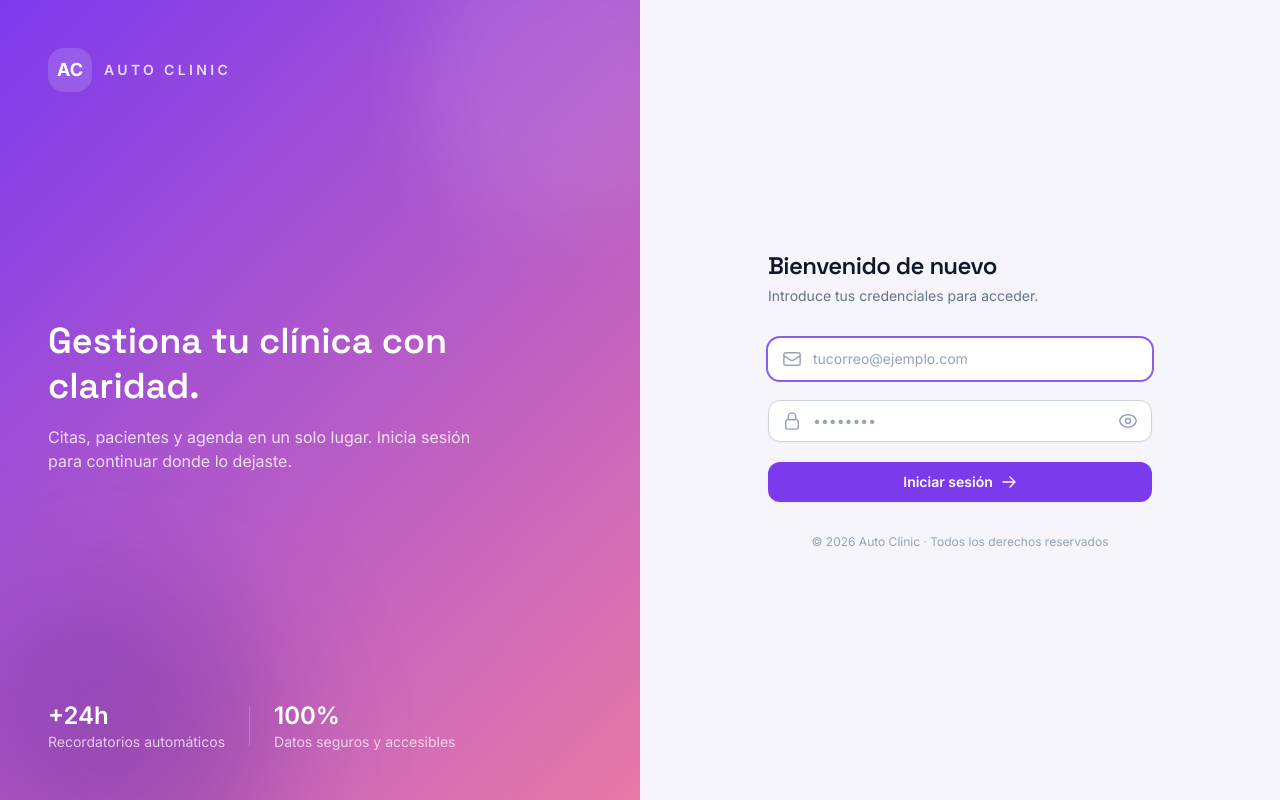
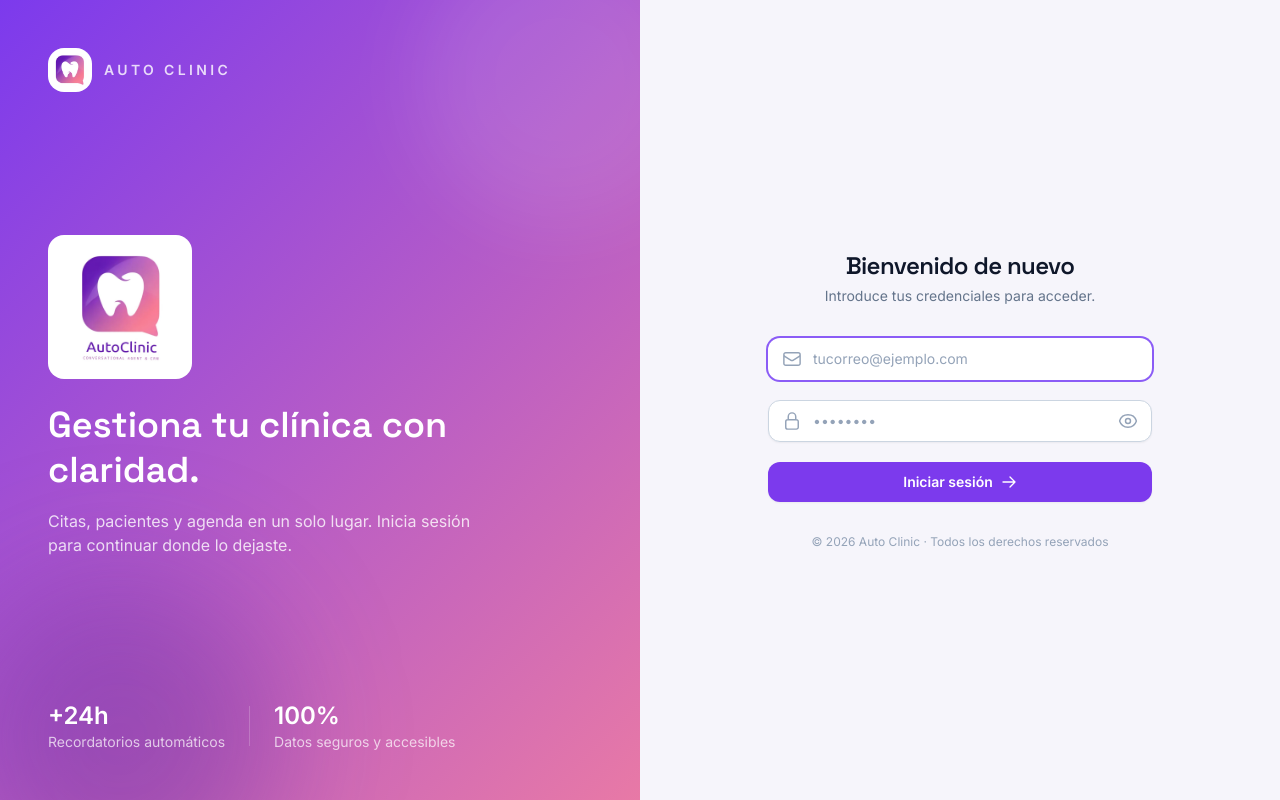
Before and after one commit to jesuslj0/auto-clinic, a Django app: template templates/registration/login.html in a window 1280 px wide. Run offline with Django 5.2, Linux system fonts and the light colour scheme; the template is opened without the code that fills it, so the values that code supplies are empty; some libraries are stand-ins or nearby versions.

Commit message:
Nuevo logo y favicons

```diff
--- a/config/settings/base.py
+++ b/config/settings/base.py
@@ -93,6 +93,7 @@ USE_TZ = True
 
 STATIC_URL = '/static/'
 STATIC_ROOT = BASE_DIR / 'staticfiles'
+STATICFILES_DIRS = [BASE_DIR / 'static']
 MEDIA_URL = '/media/'
 MEDIA_ROOT = BASE_DIR / 'media'
 
--- a/templates/404.html
+++ b/templates/404.html
@@ -4,6 +4,9 @@
 <head>
     <meta charset="utf-8">
     <meta name="viewport" content="width=device-width, initial-scale=1">
+    <link rel="icon" type="image/x-icon" href="{% static 'img/favicon/favicon.ico' %}">
+    <link rel="icon" type="image/png" sizes="32x32" href="{% static 'img/favicon/favicon-32x32.png' %}">
+    <link rel="icon" type="image/png" sizes="16x16" href="{% static 'img/favicon/favicon-16x16.png' %}">
     <title>Página no encontrada · Auto Clinic</title>
     <script src="https://cdn.tailwindcss.com"></script>
     <script>
--- a/templates/500.html
+++ b/templates/500.html
@@ -4,6 +4,9 @@
 <head>
     <meta charset="utf-8">
     <meta name="viewport" content="width=device-width, initial-scale=1">
+    <link rel="icon" type="image/x-icon" href="{% static 'img/favicon/favicon.ico' %}">
+    <link rel="icon" type="image/png" sizes="32x32" href="{% static 'img/favicon/favicon-32x32.png' %}">
+    <link rel="icon" type="image/png" sizes="16x16" href="{% static 'img/favicon/favicon-16x16.png' %}">
     <title>Error del servidor · Auto Clinic</title>
     <script src="https://cdn.tailwindcss.com"></script>
     <script>
--- a/templates/base.html
+++ b/templates/base.html
@@ -4,6 +4,9 @@
 <head>
     <meta charset="utf-8">
     <meta name="viewport" content="width=device-width, initial-scale=1">
+    <link rel="icon" type="image/x-icon" href="{% static 'img/favicon/favicon.ico' %}">
+    <link rel="icon" type="image/png" sizes="32x32" href="{% static 'img/favicon/favicon-32x32.png' %}">
+    <link rel="icon" type="image/png" sizes="16x16" href="{% static 'img/favicon/favicon-16x16.png' %}">
     <title>{% block title %}{{ clinic.name|default:"Auto Clinic" }}{% endblock %}</title>
     <link rel="preconnect" href="https://fonts.googleapis.com">
     <link rel="preconnect" href="https://fonts.gstatic.com" crossorigin>
--- a/templates/registration/login.html
+++ b/templates/registration/login.html
@@ -4,6 +4,9 @@
 <head>
     <meta charset="utf-8">
     <meta name="viewport" content="width=device-width, initial-scale=1">
+    <link rel="icon" type="image/x-icon" href="{% static 'img/favicon/favicon.ico' %}">
+    <link rel="icon" type="image/png" sizes="32x32" href="{% static 'img/favicon/favicon-32x32.png' %}">
+    <link rel="icon" type="image/png" sizes="16x16" href="{% static 'img/favicon/favicon-16x16.png' %}">
     <title>Iniciar sesión — Auto Clinic</title>
     <link rel="preconnect" href="https://fonts.googleapis.com">
     <link rel="preconnect" href="https://fonts.gstatic.com" crossorigin>
@@ -63,11 +66,12 @@
             <div aria-hidden="true" class="pointer-events-none absolute -bottom-24 -left-10 h-80 w-80 rounded-full bg-brand-900/30 blur-3xl"></div>
 
             <div class="relative flex items-center gap-3">
-                <span class="flex h-11 w-11 items-center justify-center rounded-2xl bg-white/15 text-lg font-bold backdrop-blur">AC</span>
+                <img src="{% static 'img/logo-autoclinic-sm.png' %}" alt="AutoClinic" class="h-11 w-11 rounded-2xl object-cover">
                 <span class="text-sm font-semibold uppercase tracking-[0.24em] text-white/80">Auto Clinic</span>
             </div>
 
             <div class="relative max-w-md">
+                <img src="{% static 'img/logo-autoclinic.webp' %}" alt="AutoClinic" class="h-36 w-36 rounded-2xl object-cover mb-6">
                 <h2 class="text-4xl font-semibold leading-tight">Gestiona tu clínica con claridad.</h2>
                 <p class="mt-4 text-base text-white/80">Citas, pacientes y agenda en un solo lugar. Inicia sesión para continuar donde lo dejaste.</p>
             </div>
@@ -91,9 +95,7 @@
             <div aria-hidden="true" class="pointer-events-none absolute -top-20 left-1/2 h-64 w-64 -translate-x-1/2 rounded-full bg-brand-gradient opacity-10 blur-3xl lg:hidden"></div>
 
             <div class="relative mx-auto w-full max-w-sm">
-                <!-- Logo en móvil -->
-                <div class="mb-8 flex flex-col items-center text-center lg:items-start lg:text-left">
-                    <span class="mb-4 flex h-12 w-12 items-center justify-center rounded-2xl bg-brand-gradient text-xl font-bold text-white shadow-glow lg:hidden">AC</span>
+                <div class="mb-8 flex flex-col items-center text-center">
                     <h1 class="text-2xl font-semibold tracking-tight text-slate-900">Bienvenido de nuevo</h1>
                     <p class="mt-1 text-sm text-slate-500">Introduce tus credenciales para acceder.</p>
                 </div>
@@ -188,6 +190,7 @@
                 </form>
 
                 <p class="mt-8 text-center text-xs text-slate-400">© {% now "Y" %} Auto Clinic · Todos los derechos reservados</p>
+                </div>
             </div>
         </div>
     </div>
```
Also changed, not shown: static/img/favicon/android-chrome-192x192.png (added), static/img/favicon/android-chrome-512x512.png (added), static/img/favicon/apple-touch-icon.png (added), static/img/favicon/favicon-16x16.png (added), static/img/favicon/favicon-32x32.png (added), static/img/favicon/favicon.ico (added), static/img/favicon/site.webmanifest (added), static/img/logo-autoclinic-sm.png (added), static/img/logo-autoclinic.webp (added).
